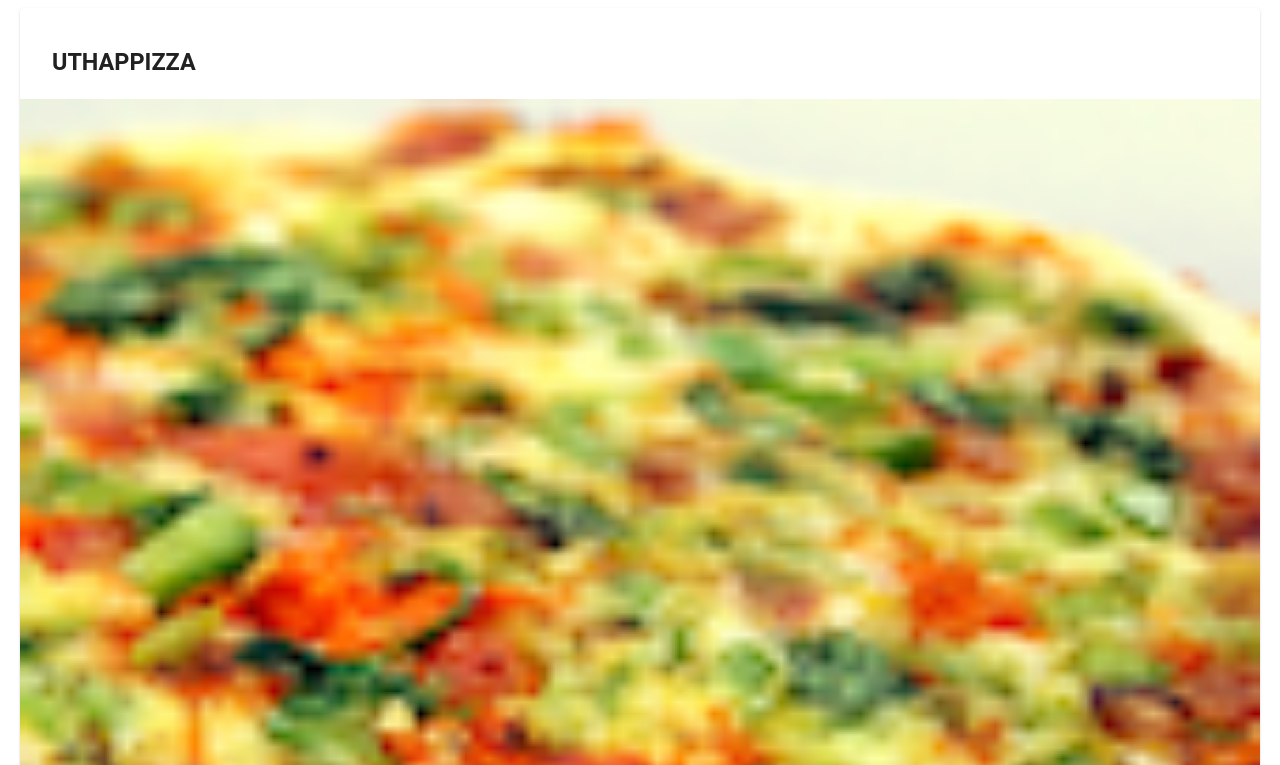
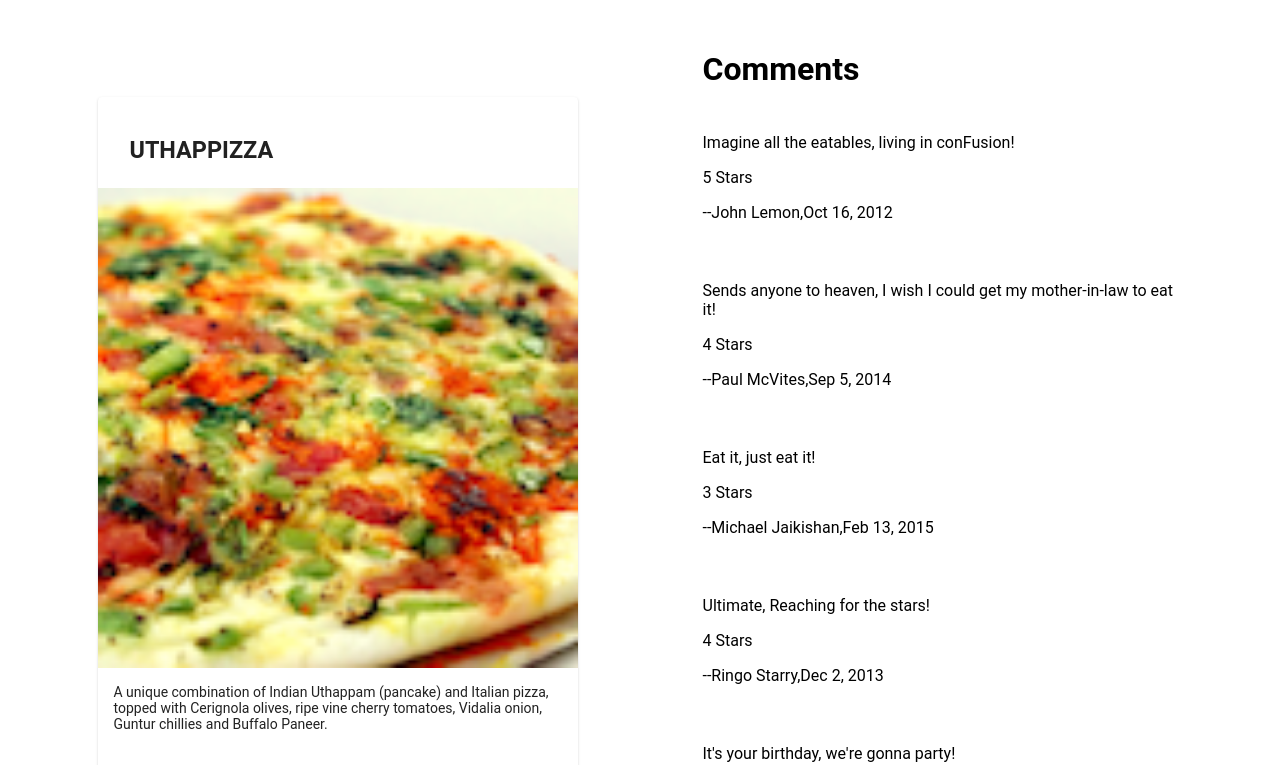
Before and after one commit to Sagor31h2/conFusion, an Angular app: page /menu in a window 1280 px wide. Shown: the part 566-1331 px from the top of the page. Built offline with nearby package versions, Linux system fonts and the light colour scheme.

Commit message:
Dish details

```diff
--- a/src/app/app.module.ts
+++ b/src/app/app.module.ts
@@ -13,9 +13,10 @@
 
 import "hammerjs";
 import { MenuComponent } from "./menu/menu.component";
+import { DishdetialComponent } from './dishdetial/dishdetial.component';
 
 @NgModule({
-  declarations: [AppComponent, MenuComponent],
+  declarations: [AppComponent, MenuComponent, DishdetialComponent],
   imports: [
     BrowserModule,
     BrowserAnimationsModule,
--- /dev/null
+++ b/src/app/dishdetial/dishdetial.component.html
@@ -0,0 +1,42 @@
+<div
+  class="container"
+  fxLayout="row"
+  fxLayout.sm="column"
+  fxLayout.xs="column"
+  fxLayoutAlign.gt-md="space-around center"
+  fxLayoutGap="10px"
+  fxLayoutGap.xs="0"
+>
+  <div fxFlex="40">
+    <div fxFlex *ngIf="dish">
+      <mat-card>
+        <mat-card-header>
+          <mat-card-title>
+            <h3>{{ dish.name | uppercase }}</h3>
+          </mat-card-title>
+        </mat-card-header>
+        <img mat-card-image src="{{ dish.image }}" alt="{{ dish.name }}" />
+        <mat-card-content>
+          <p>{{ dish.description }}</p>
+        </mat-card-content>
+
+        <mat-card-actions>
+          <button mat-button>LIKE</button>
+          <button mat-button>SHARE</button>
+        </mat-card-actions>
+      </mat-card>
+    </div>
+  </div>
+
+  <div fxFlex="40">
+    <div fxFlex *ngIf="dish">
+      <h1>Comments</h1>
+      <mat-list *ngFor="let comment of dish.comments">
+        <p>{{ comment.comment }}</p>
+        <p>{{ comment.rating }} Stars</p>
+        <p>--{{ comment.author }},{{ comment.date | date }}</p>
+        <br />
+      </mat-list>
+    </div>
+  </div>
+</div>
--- /dev/null
+++ b/src/app/dishdetial/dishdetial.component.ts
@@ -0,0 +1,60 @@
+import { Component, OnInit } from "@angular/core";
+
+const DISH = {
+  id: "0",
+  name: "Uthappizza",
+  image: "/assets/images/uthappizza.png",
+  category: "mains",
+  featured: true,
+  label: "Hot",
+  price: "4.99",
+  // tslint:disable-next-line:max-line-length
+  description:
+    "A unique combination of Indian Uthappam (pancake) and Italian pizza, topped with Cerignola olives, ripe vine cherry tomatoes, Vidalia onion, Guntur chillies and Buffalo Paneer.",
+  comments: [
+    {
+      rating: 5,
+      comment: "Imagine all the eatables, living in conFusion!",
+      author: "John Lemon",
+      date: "2012-10-16T17:57:28.556094Z",
+    },
+    {
+      rating: 4,
+      comment:
+        "Sends anyone to heaven, I wish I could get my mother-in-law to eat it!",
+      author: "Paul McVites",
+      date: "2014-09-05T17:57:28.556094Z",
+    },
+    {
+      rating: 3,
+      comment: "Eat it, just eat it!",
+      author: "Michael Jaikishan",
+      date: "2015-02-13T17:57:28.556094Z",
+    },
+    {
+      rating: 4,
+      comment: "Ultimate, Reaching for the stars!",
+      author: "Ringo Starry",
+      date: "2013-12-02T17:57:28.556094Z",
+    },
+    {
+      rating: 2,
+      comment: "It's your birthday, we're gonna party!",
+      author: "25 Cent",
+      date: "2011-12-02T17:57:28.556094Z",
+    },
+  ],
+};
+
+@Component({
+  selector: "app-dishdetial",
+  templateUrl: "./dishdetial.component.html",
+  styleUrls: ["./dishdetial.component.scss"],
+})
+export class DishdetialComponent implements OnInit {
+  dish = DISH;
+
+  constructor() {}
+
+  ngOnInit() {}
+}
--- a/src/app/menu/menu.component.html
+++ b/src/app/menu/menu.component.html
@@ -22,26 +22,5 @@
     </mat-grid-list>
   </div>
 
-  <div fxFlex *ngIf="selectedDish">
-    <mat-card>
-      <mat-card-header>
-        <mat-card-title>
-          <h3>{{ selectedDish.name | uppercase }}</h3>
-        </mat-card-title>
-      </mat-card-header>
-      <img
-        mat-card-image
-        src="{{ selectedDish.image }}"
-        alt="{{ selectedDish.name }}"
-      />
-      <mat-card-content>
-        <p>{{ selectedDish.description }}</p>
-      </mat-card-content>
-
-      <mat-card-actions>
-        <button mat-button>LIKE</button>
-        <button mat-button>SHARE</button>
-      </mat-card-actions>
-    </mat-card>
-  </div>
+  <app-dishdetial></app-dishdetial>
 </div>
```
Also changed, not shown: src/app/dishdetial/dishdetial.component.scss (added), 1 other file (tests, documents, lock files or other folders).
